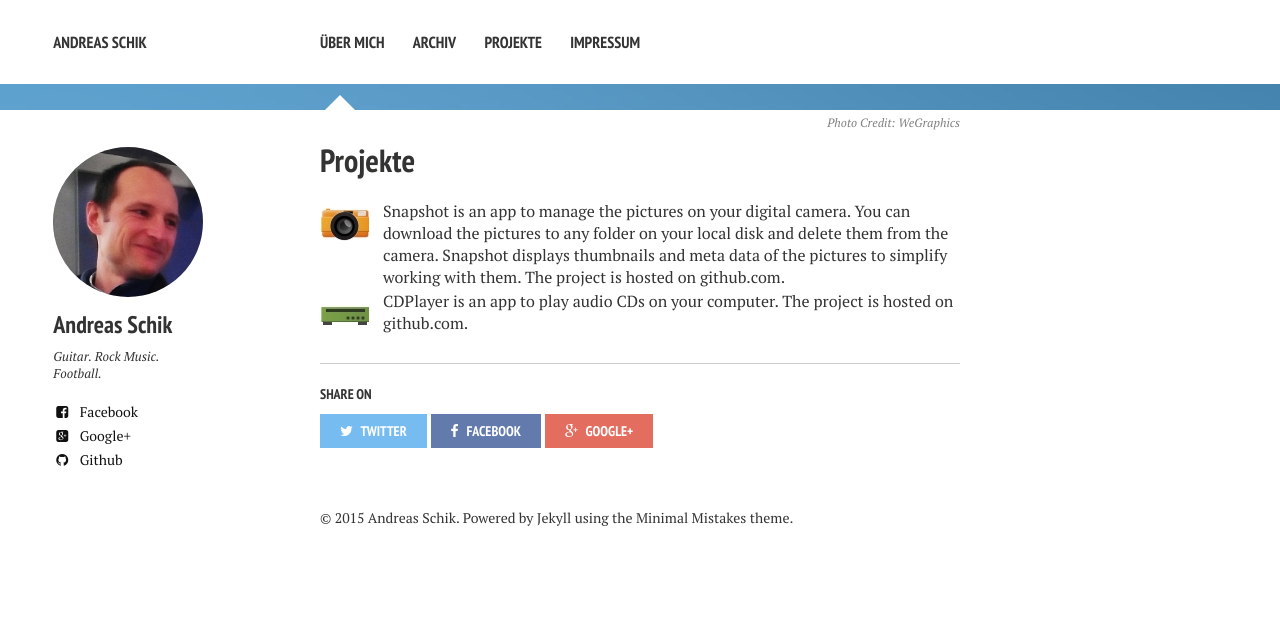
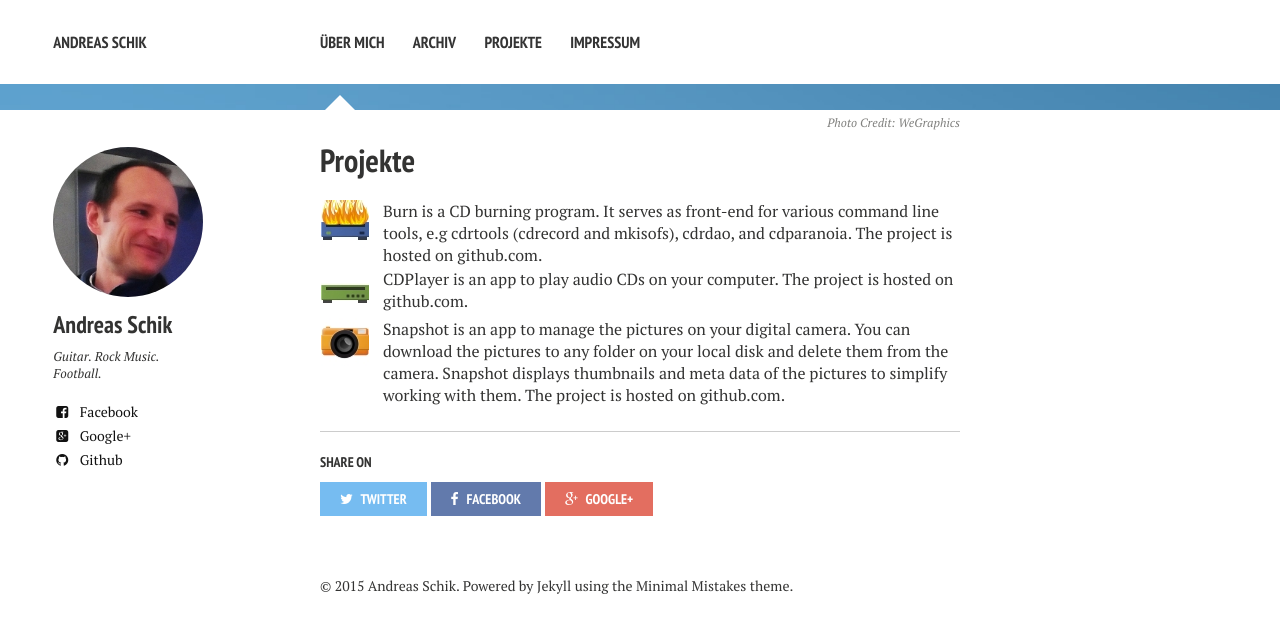
Before and after one commit to schik/schik.github.com, a Jekyll site: the page built from projects/index.md, in a window 1280 px wide. Shown: the top 633 px of the page. Built offline with Jekyll 4.4.1, drawn with Linux system fonts in a browser that asks for light colours; nearby versions of some CDN libraries.

Commit message:
Update index.md

```diff
--- a/projects/index.md
+++ b/projects/index.md
@@ -12,6 +12,19 @@ image:
 <table>
 
 <tr>
+<td valign="top" width="60"><img src="../images/burn_icon.jpg" /></td>
+<td valign="top">Burn is a CD burning program. It serves as front-end for
+various command line tools, e.g cdrtools (cdrecord and mkisofs), cdrdao, and cdparanoia.
+The project is hosted on <a href="https://github.com/schik/burn">github.com</a>.</td>
+</tr>
+
+<tr>
+<td valign="top" width="60"><img src="../images/cdplayer_icon.jpg" /></td>
+<td valign="top">CDPlayer is an app to play audio CDs on your computer. The project is hosted
+on <a href="https://github.com/schik/cdplayer">github.com</a>.</td>
+</tr>
+
+<tr>
 <td valign="top" width="60"><img src="../images/snapshot_icon.jpg" /></td>
 <td valign="top">Snapshot is an app to
 manage the pictures on your digital camera. You can download the pictures to any
@@ -20,10 +33,5 @@ and meta data of the pictures to simplify working with them. The project is host
 on <a href="https://github.com/schik/snapshot">github.com</a>.</td>
 </tr>
 
-<tr>
-<td valign="top" width="60"><img src="../images/cdplayer_icon.jpg" /></td>
-<td valign="top">CDPlayer is an app to play audio CDs on your computer. The project is hosted
-on <a href="https://github.com/schik/snapshot">github.com</a>.</td>
-</tr>
 
 </table>
```
